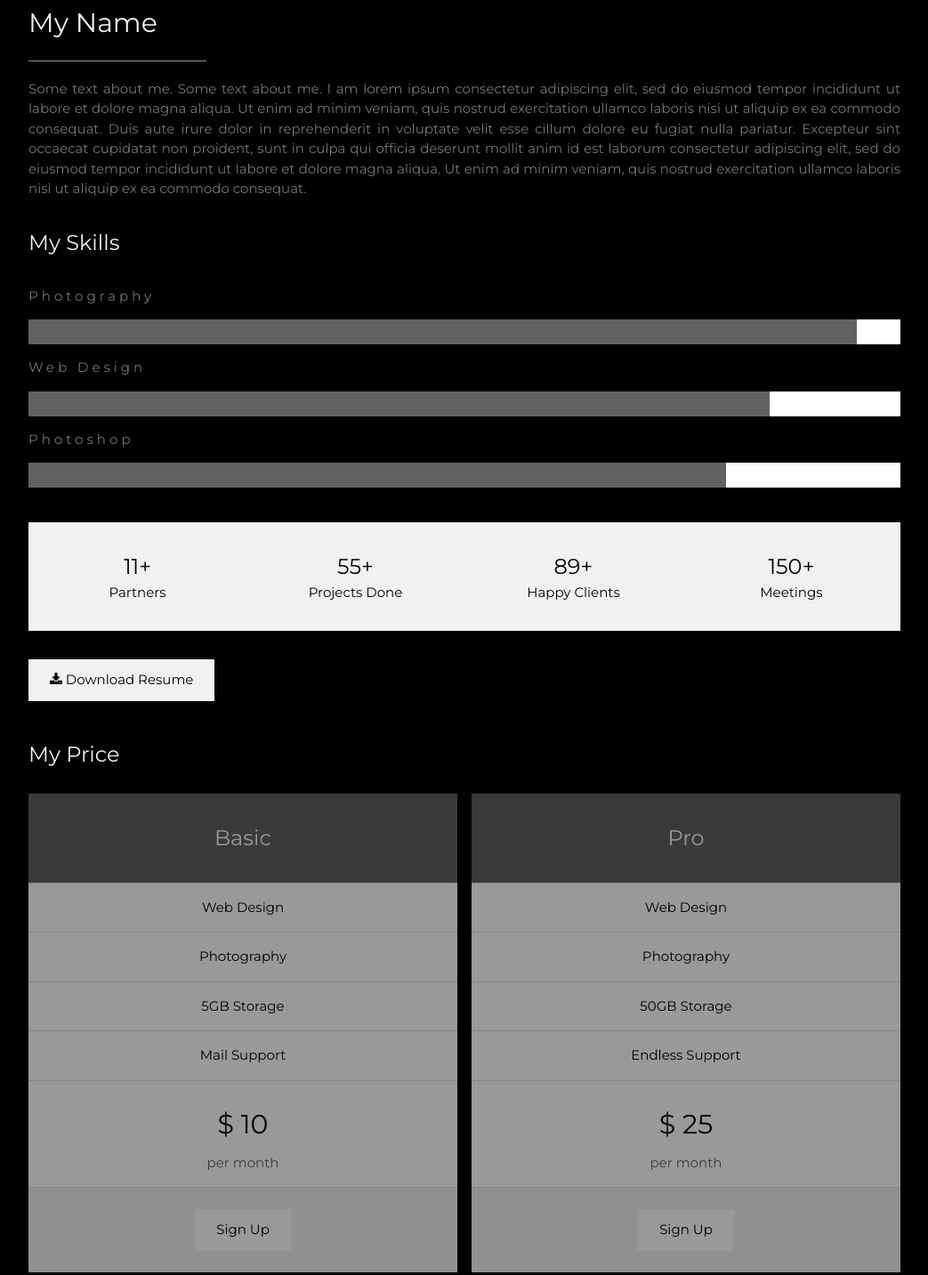
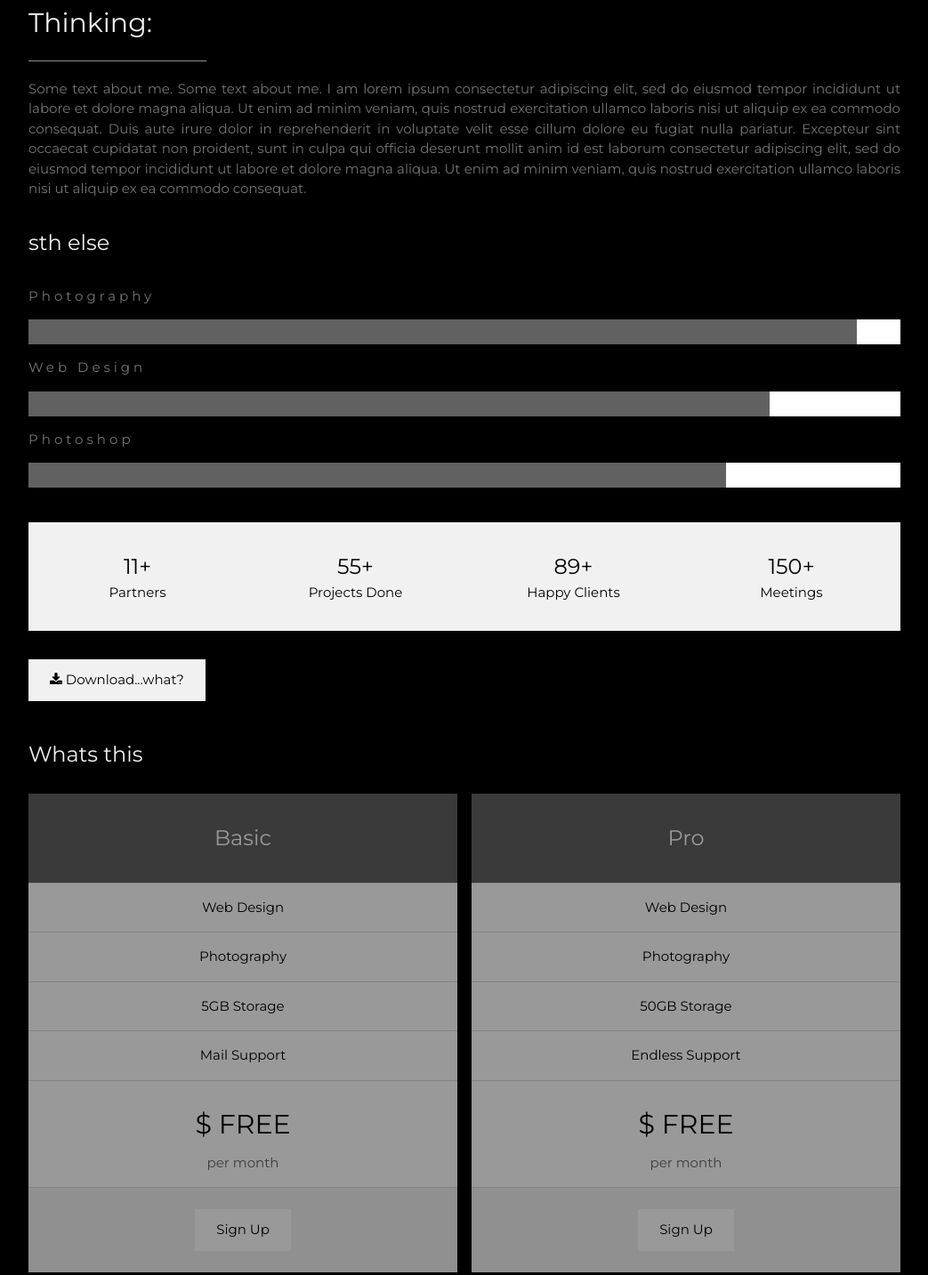
Before and after one commit to angelazhen/angelazhen.github.io, a plain HTML site: page assignments/week5/inplatoscave.html in a window 1280 px wide. Shown: the part 988-2421 px from the top of the page at 89% size, without its empty margins (178-1221 px from the left). Drawn offline with nearby package versions, Linux system fonts and the light colour scheme.

Commit message:
Update inplatoscave.html

```diff
--- a/assignments/week5/inplatoscave.html
+++ b/assignments/week5/inplatoscave.html
@@ -63,13 +63,13 @@
 
   <!-- About Section -->
   <div class="w3-content w3-justify w3-text-grey w3-padding-64" id="about">
-    <h2 class="w3-text-light-grey">My Name</h2>
+    <h2 class="w3-text-light-grey">Thinking:</h2>
     <hr style="width:200px" class="w3-opacity">
     <p>Some text about me. Some text about me. I am lorem ipsum consectetur adipiscing elit, sed do eiusmod tempor incididunt ut labore et dolore magna aliqua. Ut enim ad minim veniam, quis nostrud exercitation ullamco laboris nisi ut aliquip
       ex ea commodo consequat. Duis aute irure dolor in reprehenderit in voluptate velit esse cillum dolore eu fugiat nulla pariatur. Excepteur sint occaecat cupidatat non proident, sunt in culpa qui officia deserunt mollit anim id est laborum consectetur
       adipiscing elit, sed do eiusmod tempor incididunt ut labore et dolore magna aliqua. Ut enim ad minim veniam, quis nostrud exercitation ullamco laboris nisi ut aliquip ex ea commodo consequat.
     </p>
-    <h3 class="w3-padding-16 w3-text-light-grey">My Skills</h3>
+    <h3 class="w3-padding-16 w3-text-light-grey">sth else</h3>
     <p class="w3-wide">Photography</p>
     <div class="w3-white">
       <div class="w3-dark-grey" style="height:28px;width:95%"></div>
@@ -103,11 +103,11 @@
     </div>
 
     <button class="w3-button w3-light-grey w3-padding-large w3-section">
-      <i class="fa fa-download"></i> Download Resume
+      <i class="fa fa-download"></i> Download...what?
     </button>
 
     <!-- Grid for pricing tables -->
-    <h3 class="w3-padding-16 w3-text-light-grey">My Price</h3>
+    <h3 class="w3-padding-16 w3-text-light-grey">Whats this</h3>
     <div class="w3-row-padding" style="margin:0 -16px">
       <div class="w3-half w3-margin-bottom">
         <ul class="w3-ul w3-white w3-center w3-opacity w3-hover-opacity-off">
@@ -117,7 +117,7 @@
           <li class="w3-padding-16">5GB Storage</li>
           <li class="w3-padding-16">Mail Support</li>
           <li class="w3-padding-16">
-            <h2>$ 10</h2>
+            <h2>$ FREE</h2>
             <span class="w3-opacity">per month</span>
           </li>
           <li class="w3-light-grey w3-padding-24">
@@ -134,7 +134,7 @@
           <li class="w3-padding-16">50GB Storage</li>
           <li class="w3-padding-16">Endless Support</li>
           <li class="w3-padding-16">
-            <h2>$ 25</h2>
+            <h2>$ FREE</h2>
             <span class="w3-opacity">per month</span>
           </li>
           <li class="w3-light-grey w3-padding-24">
```
